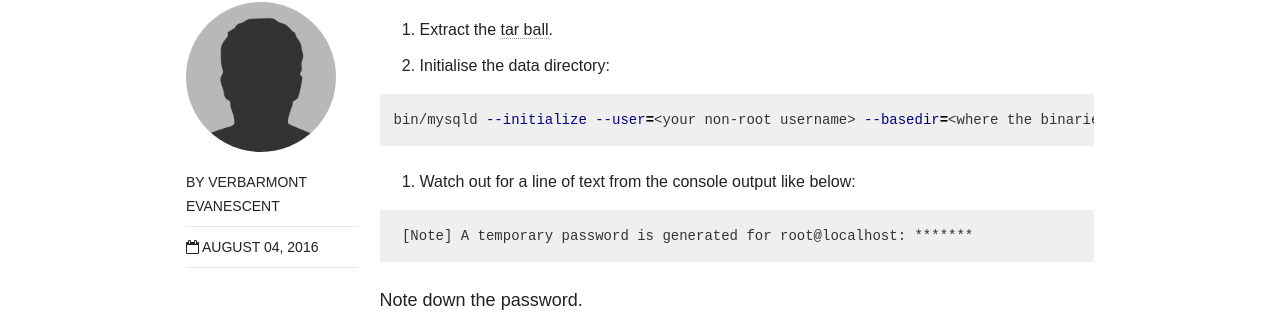
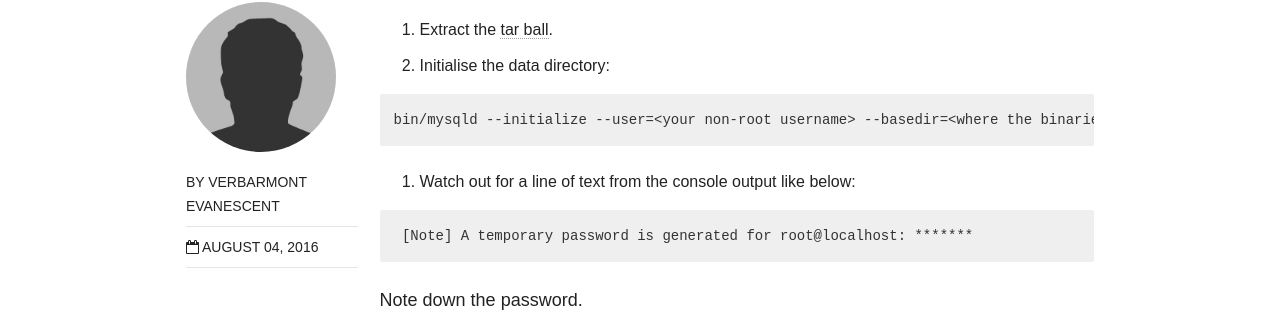
Before and after one commit to verbarmont/tech-notes, a Jekyll site: the page built from _posts/2016-08-04-initialise-mysql-mac.md, in a window 1280 px wide. Shown: the part 593-905 px from the top of the page. Built offline with Jekyll 4.4.1, drawn with Linux system fonts in a browser that asks for light colours; nearby versions of some CDN libraries.

Commit message:
Update 2016-08-04-initialise-mysql-mac.md

`````diff
--- a/_posts/2016-08-04-initialise-mysql-mac.md
+++ b/_posts/2016-08-04-initialise-mysql-mac.md
@@ -23,9 +23,9 @@ summaryfeed: false
 1. Extract the [tar ball](http://dev.mysql.com/get/Downloads/MySQL-5.7/mysql-5.7.14-osx10.11-x86_64.tar).
 1. Initialise the data directory:
 
-  ```bash
+  ````
 bin/mysqld --initialize --user=<your non-root username> --basedir=<where the binaries have been put to> --datadir=<the database directory>
-  ```
+  ````
 
 
 1. Watch out for a line of text from the console output like below:
`````
